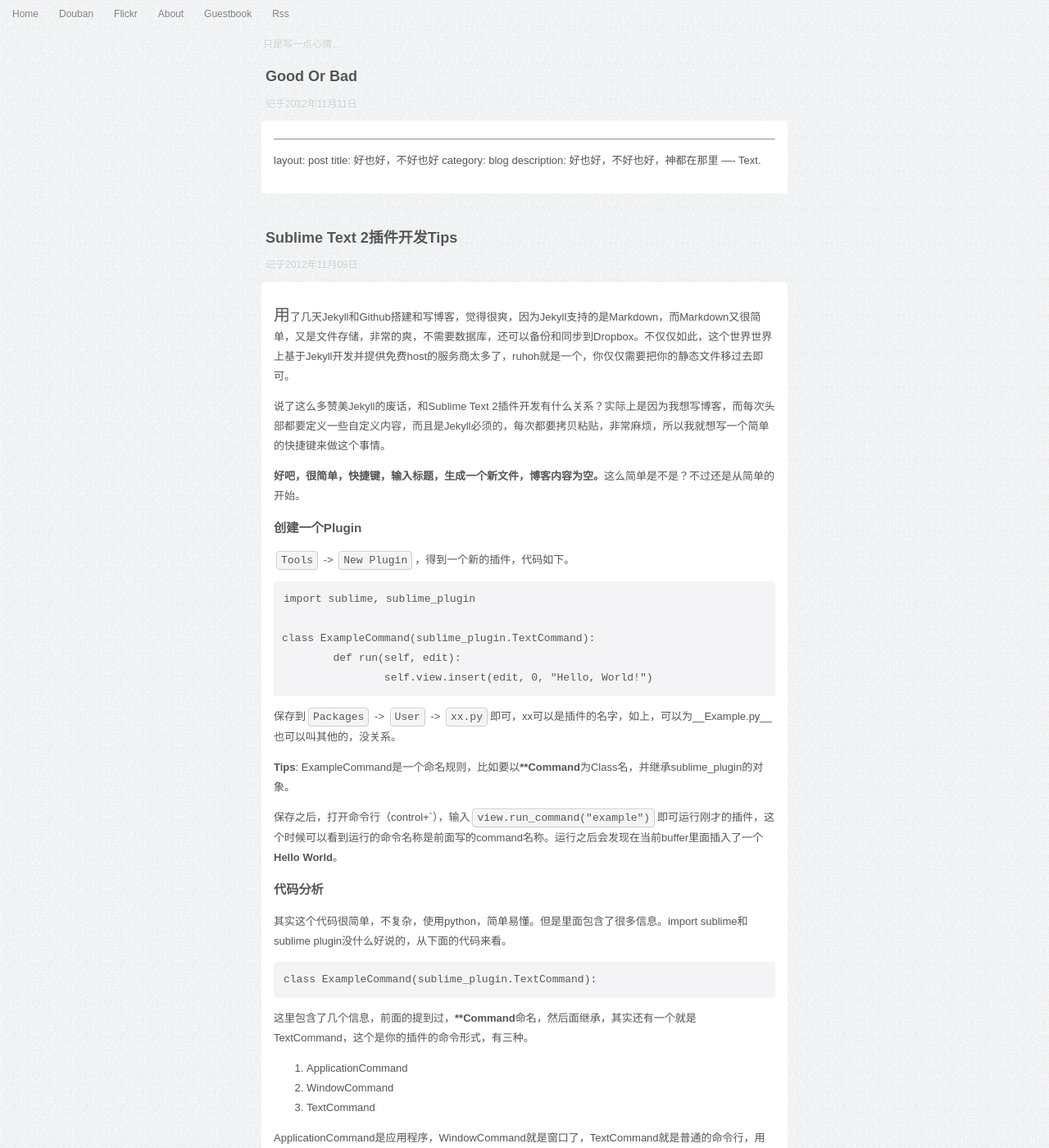
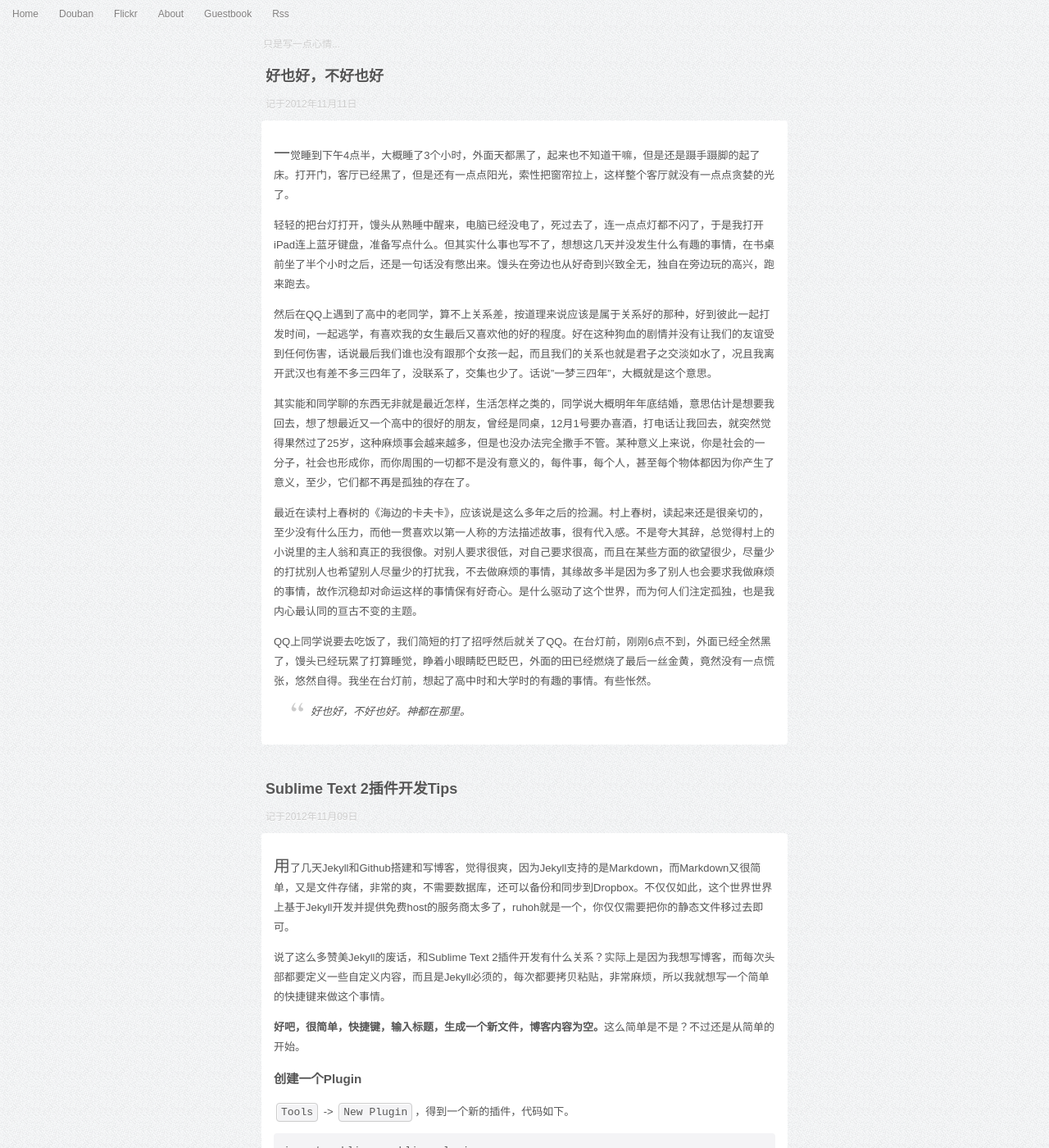
Before and after one commit to zwitzwit/guojing.github.com, a Jekyll site: the page built from index.html, in a window 1280 px wide and 1400 px high. Shown: the whole window at 82% size. Built offline with Jekyll 4.4.1, drawn with Linux system fonts in a browser that asks for light colours; Markdown is read by kramdown in place of the engine named in the settings; the list of posts is cut into pages by our own code.

Commit message:
Update _posts/blog/2012-11-11-good-or-bad.md
add pst

```diff
--- a/_posts/blog/2012-11-11-good-or-bad.md
+++ b/_posts/blog/2012-11-11-good-or-bad.md
@@ -1,7 +1,19 @@
 ---
-layout:    post
-title:    好也好，不好也好
-category:    blog
-description:    好也好，不好也好，神都在那里
-----
-Text.
+layout:     post
+title:      好也好，不好也好
+category: blog
+description: 好也好，不好也好，神都在那里
+---
+一觉睡到下午4点半，大概睡了3个小时，外面天都黑了，起来也不知道干嘛，但是还是蹑手蹑脚的起了床。打开门，客厅已经黑了，但是还有一点点阳光，索性把窗帘拉上，这样整个客厅就没有一点点贪婪的光了。
+
+轻轻的把台灯打开，馒头从熟睡中醒来，电脑已经没电了，死过去了，连一点点灯都不闪了，于是我打开iPad连上蓝牙键盘，准备写点什么。但其实什么事也写不了，想想这几天并没发生什么有趣的事情，在书桌前坐了半个小时之后，还是一句话没有憋出来。馒头在旁边也从好奇到兴致全无，独自在旁边玩的高兴，跑来跑去。
+
+然后在QQ上遇到了高中的老同学，算不上关系差，按道理来说应该是属于关系好的那种，好到彼此一起打发时间，一起逃学，有喜欢我的女生最后又喜欢他的好的程度。好在这种狗血的剧情并没有让我们的友谊受到任何伤害，话说最后我们谁也没有跟那个女孩一起，而且我们的关系也就是君子之交淡如水了，况且我离开武汉也有差不多三四年了，没联系了，交集也少了。话说"一梦三四年"，大概就是这个意思。
+
+其实能和同学聊的东西无非就是最近怎样，生活怎样之类的，同学说大概明年年底结婚，意思估计是想要我回去，想了想最近又一个高中的很好的朋友，曾经是同桌，12月1号要办喜酒，打电话让我回去，就突然觉得果然过了25岁，这种麻烦事会越来越多，但是也没办法完全撒手不管。某种意义上来说，你是社会的一分子，社会也形成你，而你周围的一切都不是没有意义的，每件事，每个人，甚至每个物体都因为你产生了意义，至少，它们都不再是孤独的存在了。
+
+最近在读村上春树的《海边的卡夫卡》，应该说是这么多年之后的捡漏。村上春树，读起来还是很亲切的，至少没有什么压力，而他一贯喜欢以第一人称的方法描述故事，很有代入感。不是夸大其辞，总觉得村上的小说里的主人翁和真正的我很像。对别人要求很低，对自己要求很高，而且在某些方面的欲望很少，尽量少的打扰别人也希望别人尽量少的打扰我，不去做麻烦的事情，其缘故多半是因为多了别人也会要求我做麻烦的事情，故作沉稳却对命运这样的事情保有好奇心。是什么驱动了这个世界，而为何人们注定孤独，也是我内心最认同的亘古不变的主题。
+
+QQ上同学说要去吃饭了，我们简短的打了招呼然后就关了QQ。在台灯前，刚刚6点不到，外面已经全然黑了，馒头已经玩累了打算睡觉，睁着小眼睛眨巴眨巴，外面的田已经燃烧了最后一丝金黄，竟然没有一点慌张，悠然自得。我坐在台灯前，想起了高中时和大学时的有趣的事情。有些怅然。
+
+> 好也好，不好也好。神都在那里。
```
